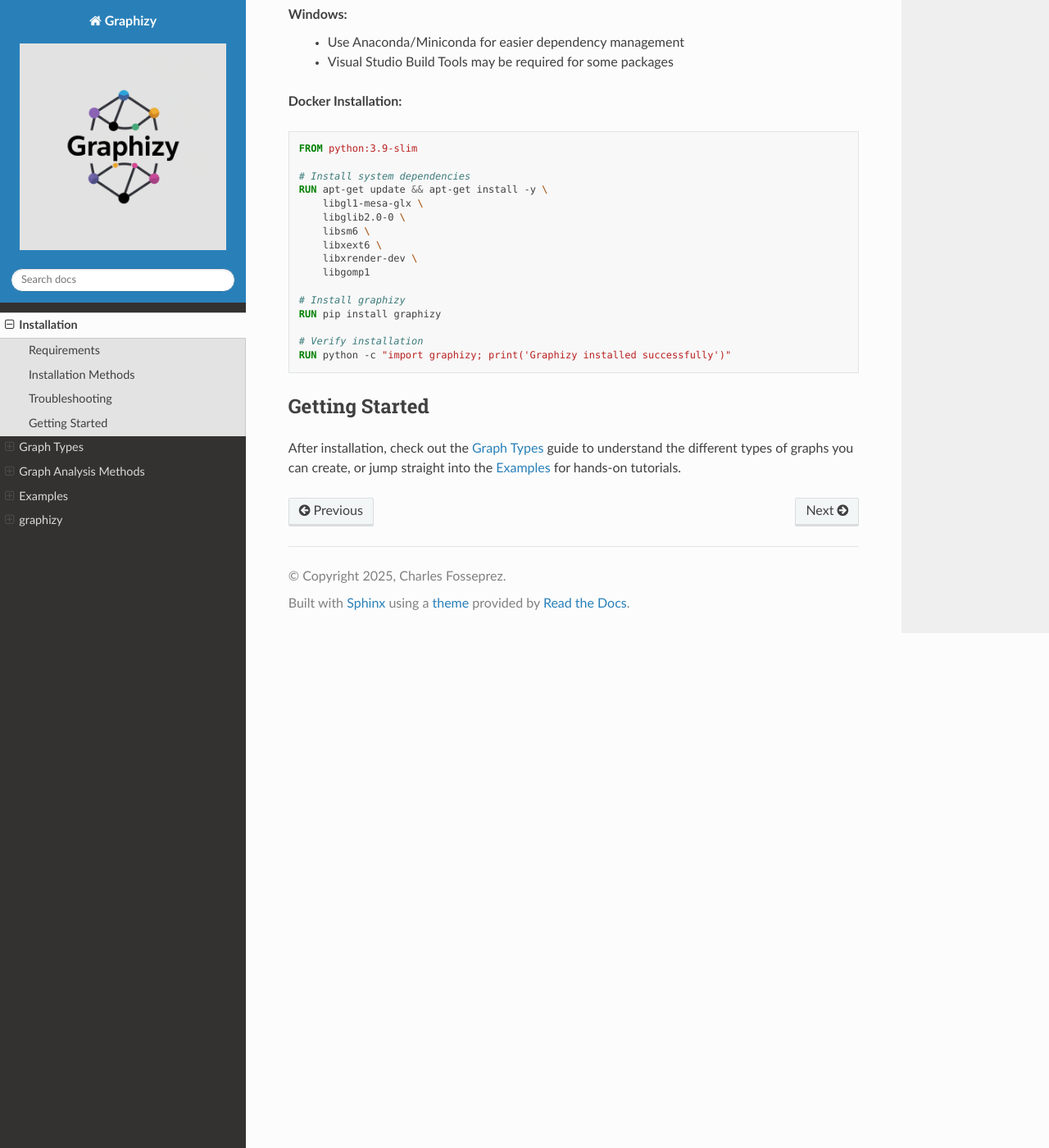
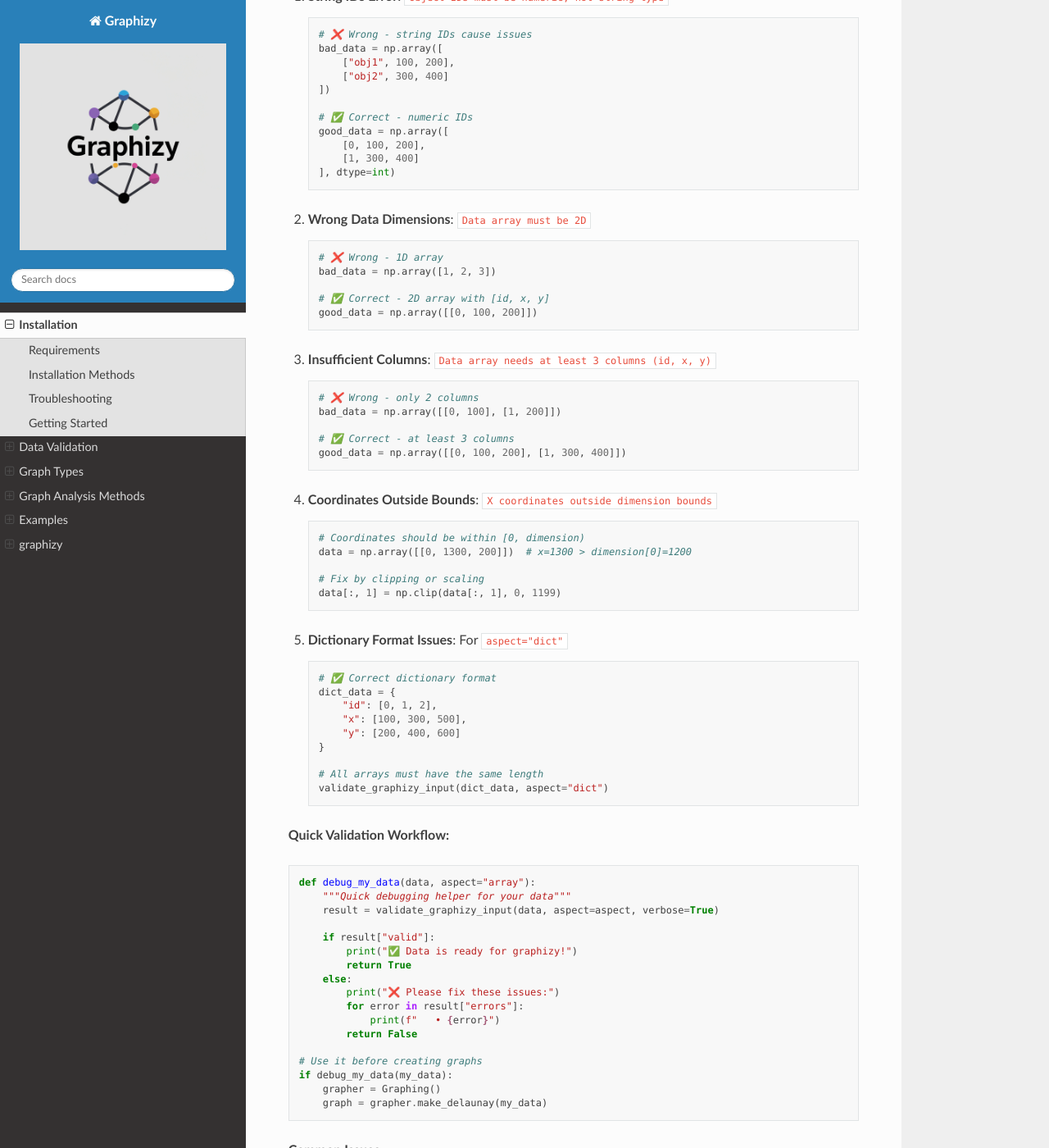
Before and after one commit to cfosseprez/graphizy, a Sphinx documentation site: the page built from docs/source/user_guide/installation.rst, in a window 1280 px wide and 1400 px high, scrolled down 1878 px. Shown: the whole window at 82% size. Built offline with Sphinx 7.4.7 and the Read the Docs theme 3.1.0, drawn with Linux system fonts in a browser that asks for light colours; pages that are not in the unit, such as notebooks, are missing from menus; some of the changed text lies outside the part shown.

Commit message:
v 0.1.8 added the data verification function in utils and documentation

```diff
--- a/docs/source/user_guide/installation.rst
+++ b/docs/source/user_guide/installation.rst
@@ -64,6 +64,123 @@
 Troubleshooting
 ---------------
 
+**Input Data Validation:**
+
+Graphizy provides a built-in validation function to help debug input data issues:
+
+.. code-block:: python
+
+   from graphizy import validate_graphizy_input
+   import numpy as np
+
+   # Your data
+   data = np.array([
+       [0, 100, 200],
+       [1, 300, 400],
+       [2, 500, 600]
+   ])
+
+   # Validate your input
+   result = validate_graphizy_input(
+       data,
+       aspect="array",           # or "dict"
+       dimension=(800, 800),     # your image dimensions
+       proximity_thresh=50.0,    # if using proximity graphs
+       verbose=True              # print detailed results
+   )
+
+   if not result["valid"]:
+       print("Input validation errors:")
+       for error in result["errors"]:
+           print(f"  - {error}")
+   else:
+       print("Input data is valid!")
+       print(f"Found {result['info']['num_points']} points")
+
+**Common Data Issues:**
+
+1. **String IDs Error**: ``Object IDs must be numeric, not string type``
+
+   .. code-block:: python
+
+      # ❌ Wrong - string IDs cause issues
+      bad_data = np.array([
+          ["obj1", 100, 200],
+          ["obj2", 300, 400]
+      ])
+
+      # ✅ Correct - numeric IDs
+      good_data = np.array([
+          [0, 100, 200],
+          [1, 300, 400]
+      ], dtype=int)
+
+2. **Wrong Data Dimensions**: ``Data array must be 2D``
+
+   .. code-block:: python
+
+      # ❌ Wrong - 1D array
+      bad_data = np.array([1, 2, 3])
+
+      # ✅ Correct - 2D array with [id, x, y]
+      good_data = np.array([[0, 100, 200]])
+
+3. **Insufficient Columns**: ``Data array needs at least 3 columns (id, x, y)``
+
+   .. code-block:: python
+
+      # ❌ Wrong - only 2 columns
+      bad_data = np.array([[0, 100], [1, 200]])
+
+      # ✅ Correct - at least 3 columns
+      good_data = np.array([[0, 100, 200], [1, 300, 400]])
+
+4. **Coordinates Outside Bounds**: ``X coordinates outside dimension bounds``
+
+   .. code-block:: python
+
+      # Coordinates should be within [0, dimension)
+      data = np.array([[0, 1300, 200]])  # x=1300 > dimension[0]=1200
+
+      # Fix by clipping or scaling
+      data[:, 1] = np.clip(data[:, 1], 0, 1199)
+
+5. **Dictionary Format Issues**: For ``aspect="dict"``
+
+   .. code-block:: python
+
+      # ✅ Correct dictionary format
+      dict_data = {
+          "id": [0, 1, 2],
+          "x": [100, 300, 500],
+          "y": [200, 400, 600]
+      }
+
+      # All arrays must have the same length
+      validate_graphizy_input(dict_data, aspect="dict")
+
+**Quick Validation Workflow:**
+
+.. code-block:: python
+
+   def debug_my_data(data, aspect="array"):
+       """Quick debugging helper for your data"""
+       result = validate_graphizy_input(data, aspect=aspect, verbose=True)
+
+       if result["valid"]:
+           print("✅ Data is ready for graphizy!")
+           return True
+       else:
+           print("❌ Please fix these issues:")
+           for error in result["errors"]:
+               print(f"   • {error}")
+           return False
+
+   # Use it before creating graphs
+   if debug_my_data(my_data):
+       grapher = Graphing()
+       graph = grapher.make_delaunay(my_data)
+
 **Common Issues:**
 
 1. **OpenCV Installation Problems:**
--- a/pyproject.toml
+++ b/pyproject.toml
@@ -4,7 +4,7 @@
 
 [project]
 name = "graphizy"
-version = "0.1.7"
+version = "0.1.8"
 description = "A graph maker for computational geometry and network visualization"
 readme = "README.md"
 requires-python = ">=3.8"
--- a/src/graphizy/__init__.py
+++ b/src/graphizy/__init__.py
@@ -27,6 +27,7 @@
     PositionGenerationError, IgraphMethodError, ConfigurationError,
     DependencyError
 )
+from graphizy.utils import validate_graphizy_input
 
 __author__ = "Charles Fosseprez"
 __email__ = "charles.fosseprez.pro@gmail.com"
@@ -90,4 +91,7 @@
     "IgraphMethodError",
     "ConfigurationError",
     "DependencyError",
+
+    # Utility functions
+    "validate_graphizy_input",
 ]
```
Also changed, not shown: README.md (+1 -2 lines), docs/source/index.rst (+12 -4 lines), docs/source/user_guide/data_validation.rst (added, +353 -0 lines), docs/source/user_guide/examples.rst (+10 -0 lines), 4 other files.
